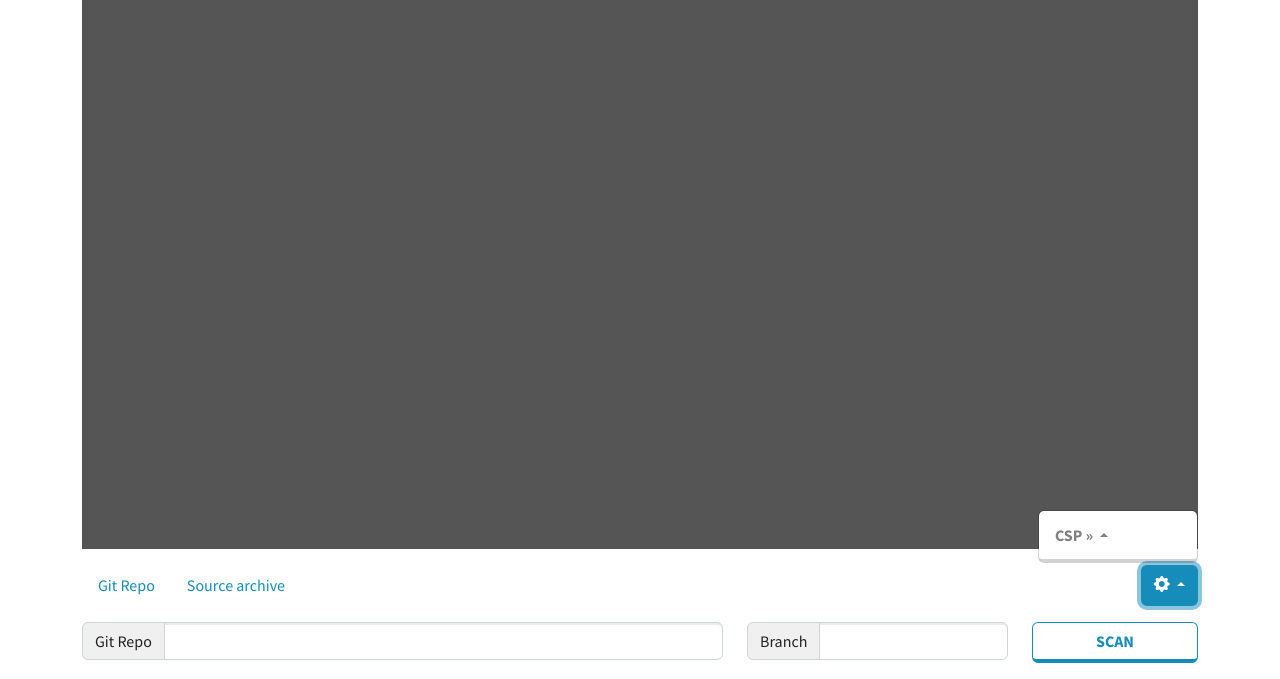
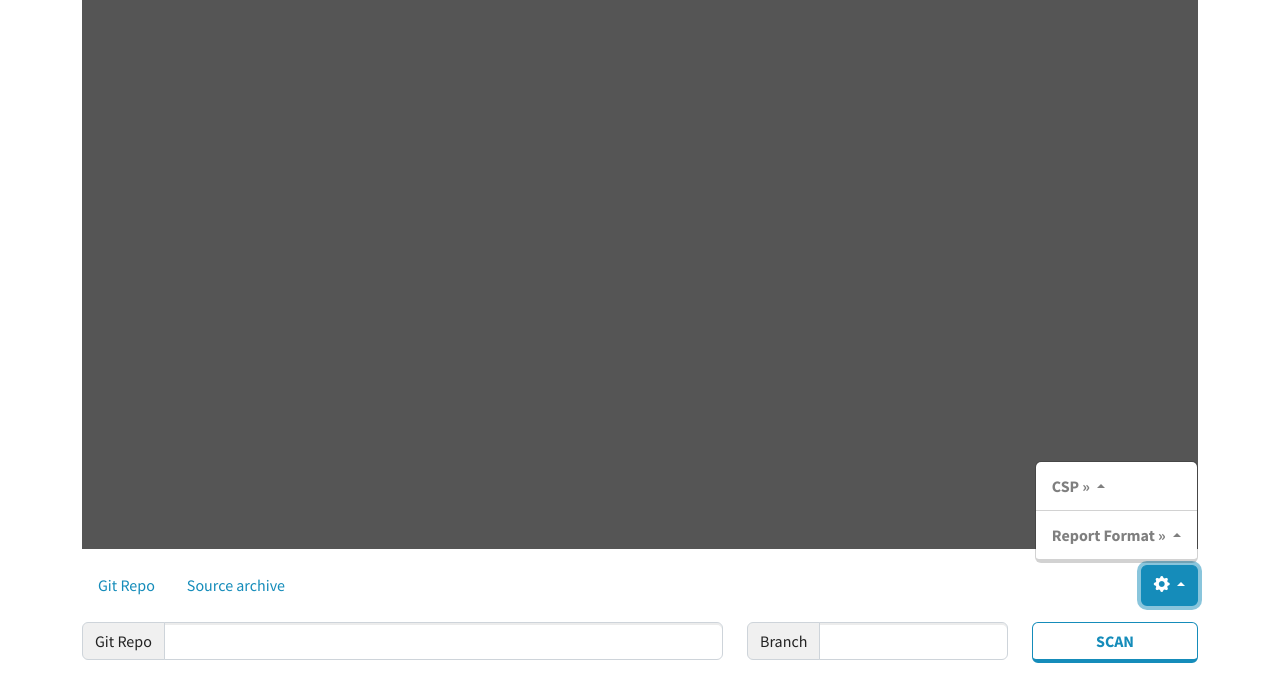
Before and after one commit to migrate-ease/migrate-ease, a Flask app: page / in a window 1280 px wide, after a click that opens the changed part. Shown: the part 171-850 px from the top of the page. Run offline with Flask 3, Linux system fonts and the light colour scheme; some libraries are stand-ins or nearby versions.

Commit message:
web ui: add report format selector (#57)

```diff
--- a/web/server.py
+++ b/web/server.py
@@ -47,7 +47,8 @@ current_job = {
     'id': None,
     'status': None,
     'output': [],   # Console output
-    'results': []   # Scan results for each category
+    'results': [],  # Scan results for each category
+    'report_format': 'json', # User selected report format for download
 }
 
 # Ali cloud instances to march map
@@ -77,71 +78,111 @@ def get_march(csp, instance):
         return ali_instance_march_map.get(instance, default_march)
     return default_march
 
-def scan_dir(prj_path, target_march, git_info= None, scan_cat='all'):
+def report_extension(report_format):
+    ext_map = {
+        'csv': 'csv',
+        'csv_issue_type_count_by_file': 'csv',
+        'json': 'json',
+        'html': 'html',
+        'text': 'txt',
+    }
+    return ext_map.get(report_format, 'json')
+
+def scan_dir(prj_path, target_march, git_info=None, scan_cat='all', report_format='json'):
     scan_jobs = []
     env = os.environ.copy()
+    git_params = []
     if not env.get('PYTHONPATH'):
         env['PYTHONPATH'] = os.path.abspath(os.path.join(app.root_path, '..'))
     if git_info:
         git_params = ['--git-repo', git_info['url']]
         if git_info['branch']:
             git_params += ['--branch', git_info['branch']]
-    else:
-        git_params = []
 
-    def make_cmd(cat):
-        main_py = os.path.join(env['PYTHONPATH'], cat, '__main__.py')
-        result_file = os.path.join(app.config['RESULT_FOLDER'], f"{current_job['id']}_{cat}.json")
-        # Construct proper argument list
-        # Use the same interpreter as this process
-        cmd = [sys.executable, main_py] + git_params + ['--output', result_file, '--march', target_march]
+    def build_cmd(cat, out_file, report_format):
+        fmt_params = ' --output-format ' + report_format
         if cat == 'cpp':
-            cmd += ['--warning-level', 'L2']
-        cmd += ['.']
-        return cmd
+            return ['python3 ' + env['PYTHONPATH'] + '/' + cat + '/__main__.py ' +
+                    ' '.join(git_params) +
+                    ' --output ' + out_file +
+                    fmt_params +
+                    ' --warning-level L2 --march ' + target_march + ' .']
+        return ['python3 ' + env['PYTHONPATH'] + '/' + cat + '/__main__.py ' +
+                ' '.join(git_params) +
+                ' --output ' + out_file +
+                fmt_params +
+                ' --march ' + target_march + ' .']
+
+    def enqueue_cat(cat):
+        # Always generate JSON for /result page rendering
+        json_file = app.config['RESULT_FOLDER'] + '/' + current_job['id'] + '_' + cat + '.json'
+        scan_jobs.append({
+            'category': cat,
+            'cmd': build_cmd(cat, json_file, 'json'),
+            'result': json_file,
+            'kind': 'json'
+        })
+        # Optionally generate a second report in user-selected format (for download)
+        if report_format and report_format != 'json':
+            ext = report_extension(report_format)
+            fmt_file = app.config['RESULT_FOLDER'] + '/' + current_job['id'] + '_' + cat + '.' + ext
+            scan_jobs.append({
+                'category': cat,
+                'cmd': build_cmd(cat, fmt_file, report_format),
+                'result': fmt_file,
+                'kind': report_format
+            })
 
     if scan_cat == 'all':
         # Scan all possible categories
         for this_cat in supported_scan_cats:
-            scan_jobs.append({'category':this_cat, 'cmd':make_cmd(this_cat)})
+            enqueue_cat(this_cat)
     elif scan_cat in supported_scan_cats:
-        scan_jobs.append({'category':scan_cat, 'cmd':make_cmd(scan_cat)})
+        enqueue_cat(scan_cat)
     else:
         print(f'[ERROR] Wrong scan category: {scan_cat}')
 
-    if not scan_jobs:
+    if len(scan_jobs) > 0:
+        current_job['status'] = 'scanning'
+        # Read output in real-time
+        for this_job in scan_jobs:
+            print(this_job['cmd'])
+            process = subprocess.Popen(
+                this_job['cmd'],
+                env=env,
+                cwd=prj_path,
+                stdout=subprocess.PIPE,
+                stderr=subprocess.STDOUT,
+                universal_newlines=True,
+                shell=True
+            )
+            while True:
+                output = process.stdout.readline()
+                if output == '' and process.poll() is not None:
+                    break
+                if output:
+                    current_job['output'].append(output.strip())
+
+            # Save result
+            if process.returncode == 0:
+                current_job['results'].append({
+                    'category': this_job['category'],
+                    'status': 'success',
+                    'result': this_job['result'],
+                    'kind': this_job['kind']
+                })
+            else:
+                current_job['results'].append({
+                    'category': this_job['category'],
+                    'status': 'failed',
+                    'kind': this_job['kind']
+                })
+
+        current_job['status'] = 'completed'
+        shutil.rmtree(prj_path)
+    else:
         current_job['status'] = 'failed'
         current_job['output'].append('No targets to scan')
-        return
-
-    current_job['status'] = 'scanning'
-    # Read output in real-time
-    for this_job in scan_jobs:
-        print('Run:', this_job['cmd'])
-        process = subprocess.Popen(
-            this_job['cmd'],
-            env = env,
-            cwd = prj_path,
-            stdout = subprocess.PIPE,
-            stderr = subprocess.STDOUT,
-            universal_newlines = True,
-            shell = False
-        )
-        while True:
-            output = process.stdout.readline()
-            if output == '' and process.poll() is not None:
-                break
-            if output:
-                current_job['output'].append(output.strip())
-
-        # Save result
-        if process.returncode == 0:
-            result_path = os.path.join(app.config['RESULT_FOLDER'], f"{current_job['id']}_{this_job['category']}.json")
-            current_job['results'].append({'category':this_job['category'], 'status':'success', 'result':result_path})
-        else:
-            current_job['results'].append({'category':this_job['category'], 'status':'failed'})
-    current_job['status'] = 'completed'
-    shutil.rmtree(prj_path)
 
 # Process git repo
 class CloneProgress(git.RemoteProgress):
@@ -173,9 +214,8 @@ class CloneProgress(git.RemoteProgress):
                 status = f"{self.curr_op} ... {int(cur_count)}/{int(max_count)} objects"
                 current_job['output'][-1] = status
 
-def process_git(repo_url, march, repo_branch=None):
+def process_git(repo_url, march, repo_branch=None, report_format='json'):
     repo_path = os.path.join(tempfile.gettempdir(), current_job['id'])
-
     if not os.path.exists(repo_path):
         try:
             current_job['output'].insert(0, f'Cloning {repo_url} {repo_branch} ...')
@@ -187,7 +227,7 @@ def process_git(repo_url, march, repo_branch=None):
             current_job['output'].append("Successfully cloned")
             print(f"Successfully cloned {repo_branch} from {repo_url} to {repo_path}")
             # Run scanners
-            scan_dir(repo_path, target_march=march, git_info={'url':repo_url, 'branch':repo_branch})
+            scan_dir(repo_path, target_march=march, git_info={'url':repo_url, 'branch':repo_branch}, report_format=report_format)
         except Exception as e:
             print(f"An error occurred: {e}")
             return jsonify({'status':'ERROR', 'message':'Clone failure: {e}'})
@@ -196,7 +236,7 @@ def process_git(repo_url, march, repo_branch=None):
 
 
 # Process uploaded file
-def process_file(filepath, march):
+def process_file(filepath, march, report_format='json'):
     extract_dir = os.path.join(tempfile.gettempdir(), current_job['id'])
     os.makedirs(extract_dir, exist_ok=True)
 
@@ -212,7 +252,7 @@ def process_file(filepath, march):
             shutil.copy(filepath, os.path.join(extract_dir, os.path.basename(filepath)))
 
         # Run scanners
-        scan_dir(extract_dir, target_march=march)
+        scan_dir(extract_dir, target_march=march, report_format=report_format)
 
     except Exception as e:
         current_job['status'] = 'failed'
@@ -224,6 +264,7 @@ def scan_git():
     branch = request.form.get('git-branch')
     csp = request.form.get('csp')
     instance = request.form.get('instance')
+    report_format = request.form.get('output-format', 'json')
     march = get_march(csp, instance)
     # Check if a job with this uid is already in progress
     if current_job['status'] and current_job['status'] != 'completed':
@@ -234,9 +275,10 @@ def scan_git():
         current_job['status'] = 'fetching'
         current_job['output'] = []
         current_job['results'] = []
+        current_job['report_format'] = report_format
 
         # Start processing in background
-        thread = threading.Thread(target=process_git, args=(repo_url, march, branch))
+        thread = threading.Thread(target=process_git, args=(repo_url, march, branch, report_format))
         thread.start()
 
         return jsonify({'status':current_job['status'].upper(), 'access_key':current_job['id']}), 200
@@ -255,12 +297,14 @@ def upload_file():
     file = request.files['archive-file']
     csp = request.form.get('csp')
     instance = request.form.get('instance')
+    report_format = request.form.get('output-format', 'json')
     march = get_march(csp, instance)
     if file:
         # Initialize job
         current_job['status'] = 'uploading'
         current_job['output'] = []
         current_job['results'] = []
+        current_job['report_format'] = report_format
 
         # Save file
         filename = secure_filename(file.filename)
@@ -268,7 +312,7 @@ def upload_file():
         file.save(filepath)
 
         # Start processing in background
-        thread = threading.Thread(target=process_file, args=(filepath, march))
+        thread = threading.Thread(target=process_file, args=(filepath, march, report_format))
         thread.start()
 
         return jsonify({'status': current_job['status'].upper()})
@@ -290,6 +334,9 @@ def show_result():
     # Read result file(s)
     results = []
     for this_result in current_job['results']:
+        # Only render json result on /result page, other format is for download only.
+        if this_result.get('kind') != 'json':
+            continue
         this_result_file = this_result['result']
         print(this_result_file)
         with open(this_result_file, 'r', encoding='utf-8-sig') as f:
@@ -311,10 +358,15 @@ def download_report():
     if current_job['status'] != 'completed':
         return redirect(url_for('index'))
 
+    selected_format = current_job.get('report_format', 'json')
+
     # Create a zip file
     zip_filename = os.path.join(app.config['RESULT_FOLDER'], f"report-{current_job['id']}.zip")
     with zipfile.ZipFile(zip_filename, 'w') as zipf:
         for this_result in current_job['results']:
+            # Only include the user-selected format in the zip
+            if this_result.get('kind') != selected_format:
+                continue
             cleaned_file_name = os.path.basename(this_result['result']).split('_', 1)[1]
             zipf.write(this_result['result'], cleaned_file_name)
 
--- a/web/templates/index.html
+++ b/web/templates/index.html
@@ -54,19 +54,31 @@
           <i class="bi bi-gear-fill"></i>
         </button>
         <ul class="dropdown-menu">
+          <!-- CSP and instance submenu -->
           <li class="dropdown-submenu">  <!-- second level menu -->
             <a class="dropdown-item dropdown-toggle" href="#"> CSP &raquo; </a>
             <ul class="dropdown-menu">
               <li class="dropdown-submenu"> <!-- third level menu -->
                 <a class="dropdown-item dropdown-toggle" href="#" data-csp="AliCloud"> AliCloud &raquo;</a>
                 <ul class="dropdown-menu">
-                  <li><a class="dropdown-item" href="#" data-instance="c8y">c8y</a></li>
-                  <li><a class="dropdown-item" href="#" data-instance="c6r">c6r</a></li>
-                  <li><a class="dropdown-item" href="#" data-instance="g8y">g8y</a></li>
-                  <li><a class="dropdown-item" href="#" data-instance="g6r">g6r</a></li>
-                  <li><a class="dropdown-item" href="#" data-instance="r8y">r8y</a></li>
+                  <li><a class="dropdown-item csp-instance-item" href="#" data-instance="c8y">c8y</a></li>
+                  <li><a class="dropdown-item csp-instance-item" href="#" data-instance="c6r">c6r</a></li>
+                  <li><a class="dropdown-item csp-instance-item" href="#" data-instance="g8y">g8y</a></li>
+                  <li><a class="dropdown-item csp-instance-item" href="#" data-instance="g6r">g6r</a></li>
+                  <li><a class="dropdown-item csp-instance-item" href="#" data-instance="r8y">r8y</a></li>
                 </ul>
               </li>
+            </ul>
+          </li>
+          <!-- Report format submenu -->
+          <li><hr class="dropdown-divider"></li>
+          <li class="dropdown-submenu">
+            <a class="dropdown-item dropdown-toggle" href="#"> Report Format &raquo; </a>
+            <ul class="dropdown-menu">
+              <li><a class="dropdown-item report-format-item active" href="#" data-output-format="json">JSON</a></li>
+              <li><a class="dropdown-item report-format-item" href="#" data-output-format="html">HTML</a></li>
+              <li><a class="dropdown-item report-format-item" href="#" data-output-format="text">Text</a></li>
+              <li><a class="dropdown-item report-format-item" href="#" data-output-format="csv">CSV</a></li>
             </ul>
           </li>
         </ul>
@@ -140,11 +152,36 @@
               $parent.toggleClass('show');
             });
 
-            $('.dropdown-submenu .dropdown-menu a.dropdown-item').on('click', function (e) {
+            // CSP instance selection
+            $('.dropdown-submenu .dropdown-menu a.csp-instance-item').on('click', function (e) {
               e.preventDefault();
-              $('.dropdown-submenu .dropdown-menu a.dropdown-item').removeClass('active');
+              $('.dropdown-submenu .dropdown-menu a.csp-instance-item').removeClass('active');
               $(this).addClass('active');
             });
+
+            // Report format selection
+            $('.dropdown-submenu .dropdown-menu a.report-format-item').on('click', function (e) {
+              e.preventDefault();
+              $('.dropdown-submenu .dropdown-menu a.report-format-item').removeClass('active');
+              $(this).addClass('active');
+            });
+
+            // Read CSP and instance
+            function get_selected_csp_and_instance() {
+              var $instanceItem = $('.dropdown-submenu .dropdown-menu a.csp-instance-item.active');
+              var csp = $instanceItem.closest('.dropdown-submenu').children('a[data-csp]').data('csp') || '';
+              var instance = $instanceItem.data('instance') || '';
+              if (csp !== '' && instance === '') {
+                csp = ''; // if instance is not defined, remove csp info
+              }
+              return { csp: csp, instance: instance };
+            }
+
+            // Read selected report format (default json).
+            function get_selected_output_format() {
+              var $fmt = $('.dropdown-submenu .dropdown-menu a.report-format-item.active');
+              return ($fmt.data('output-format') || 'json');
+            }
 
             // Form submission
             $('#scan-git-form').on('submit', function(e) {
@@ -152,14 +189,11 @@
 
                 var formData = new FormData(this);
                 // Add csp and instance value to formData
-                var $instanceItem = $('.dropdown-submenu .dropdown-menu a.dropdown-item.active');
-                var csp = $instanceItem.closest('.dropdown-submenu').children('a[data-csp]').data('csp') || '';
-                var instance = $instanceItem.data('instance') || '';
-                if (csp != '' && instance == ''){
-                    csp = ''; // if instance is not defined, remove csp info
-                }
-                formData.append('csp', csp);
-                formData.append('instance', instance);
+                var selectedCspInstance = get_selected_csp_and_instance();
+                formData.append('csp', selectedCspInstance.csp);
+                formData.append('instance', selectedCspInstance.instance);
+                // Add report format value to formData
+                formData.append('output-format', get_selected_output_format());
                 console.log($(this).serialize())
 
                 $.ajax({
@@ -230,15 +264,11 @@
 
                 var formData = new FormData(this);
                 // Add csp and instance value to formData
-                var $instanceItem = $('.dropdown-submenu .dropdown-menu a.dropdown-item.active');
-                var csp = $instanceItem.closest('.dropdown-submenu').children('a[data-csp]').data('csp') || '';
-                var instance = $instanceItem.data('instance') || '';
-                if (csp != '' && instance == ''){
-                    alert("Please select an instance for the selected CSP!");
-                    return;
-                }
-                formData.append('csp', csp);
-                formData.append('instance', instance);
+                var selectedCspInstance = get_selected_csp_and_instance();
+                formData.append('csp', selectedCspInstance.csp);
+                formData.append('instance', selectedCspInstance.instance);
+                // Add report format value to formData
+                formData.append('output-format', get_selected_output_format());
 
                 $.ajax({
                     url: '/scan/file',
```
